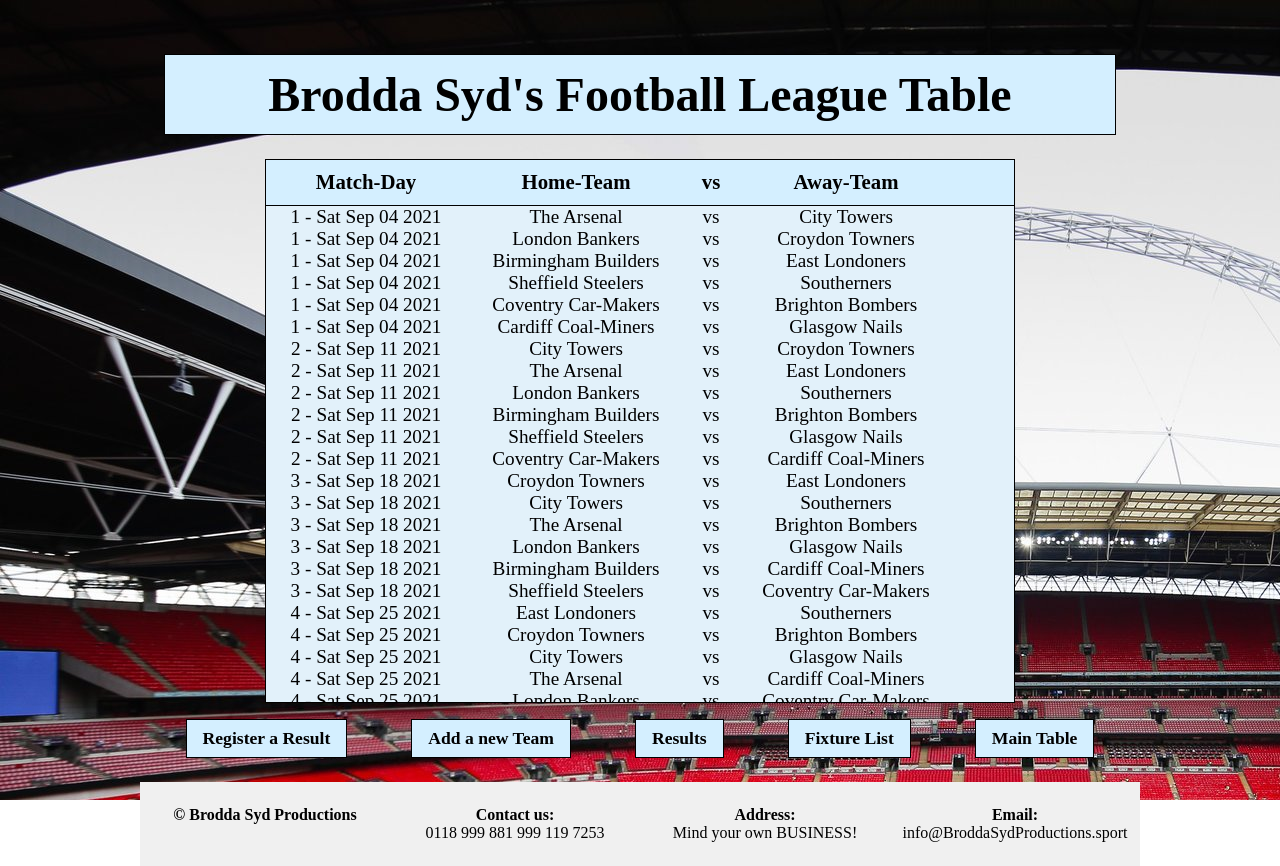
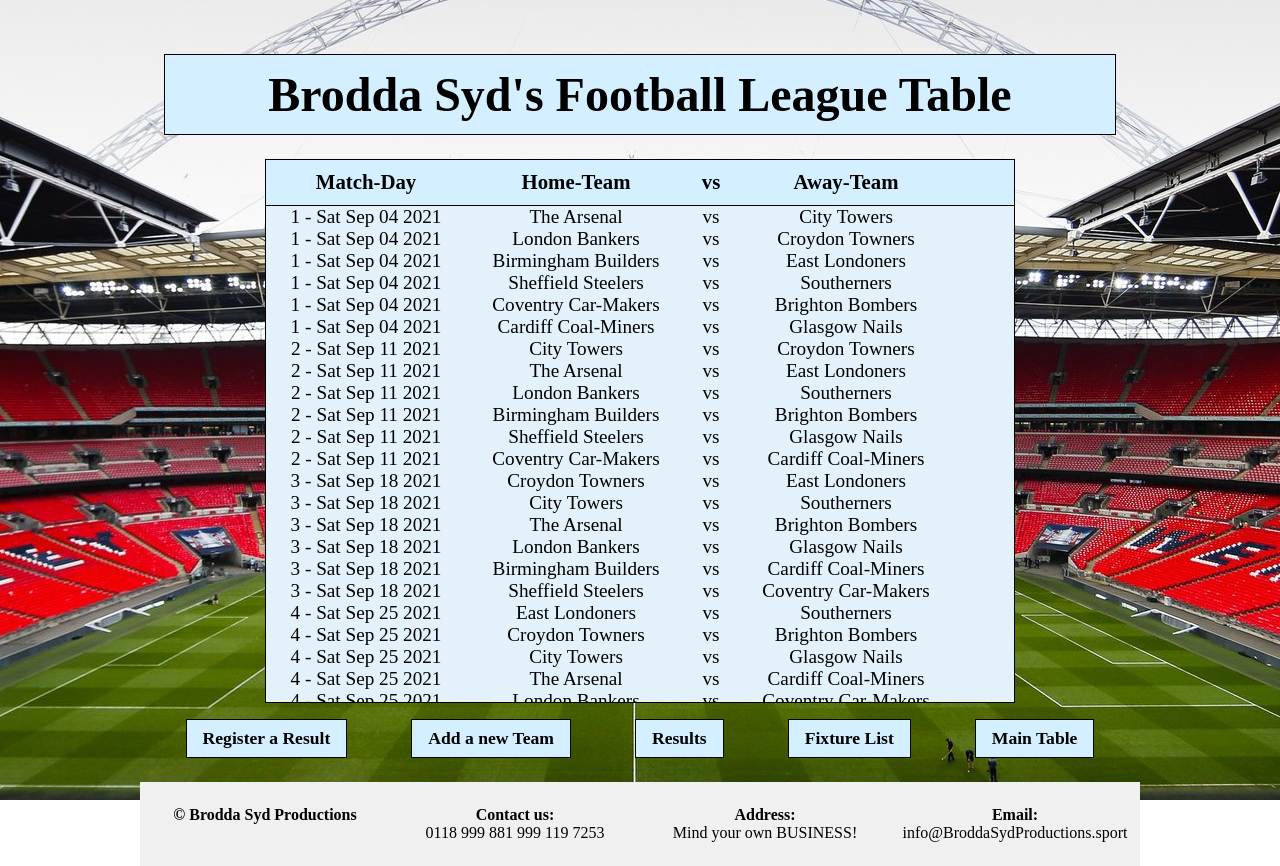
Before and after one commit to sydneymurray/boolean-uk-react-project-deployment, a React (Create React App) app: page /Fixtures in a window 1280 px wide. Built offline with nearby package versions, Linux system fonts and the light colour scheme; data requests are answered from the project's data file.

Commit message:
Few changes

```diff
--- a/src/components/data.js
+++ b/src/components/data.js
@@ -1,3 +1,3 @@
-export let leagueStartDateURL="http://localhost:4000/leagueStartDate"
-export let teamsURL="http://localhost:4000/teams"
-export let resultsURL="http://localhost:4000/results"
+export let leagueStartDateURL="http://localhost:3500/leagueStartDate"
+export let teamsURL="http://localhost:3500/teams"
+export let resultsURL="http://localhost:3500/results"
--- a/src/pages/TeamInfo.jsx
+++ b/src/pages/TeamInfo.jsx
@@ -14,6 +14,7 @@ export default function TeamInfo(){
   let filteredResults = results.filter(result =>  Number(id) === result.homeTeam || Number(id) === result.awayTeam)
 
   return <>
+    <div className="team-info-container">
       <div className="team-info-div">
         <h2>{team.name}</h2>
         <h4 className="team-info-text">{team.info}</h4>
@@ -30,5 +31,6 @@ export default function TeamInfo(){
         </li>
         {filteredResults.map(result=><RenderTeamResultListItem result={result}/>)}
       </ul>
+    </div>
   </>
 }
--- a/src/styles/App.css
+++ b/src/styles/App.css
@@ -1,5 +1,7 @@
 .app-container{
-  background-image: url("http://localhost:3000/Wembley-Stadium.jfif");
+  background-image: url("http://localhost:3400/Wembley-Stadium.jfif");
+  background-repeat: repeat-y;
+  background-position: center;
   padding: 30px;
   height: 100vh;
 }
```
Also changed, not shown: src/styles/TeamInfo.css (+11 -1 lines), notes.txt, 1 other file (tests, documents, lock files or other folders). Lines whose indentation alone changed are shown as unchanged.
